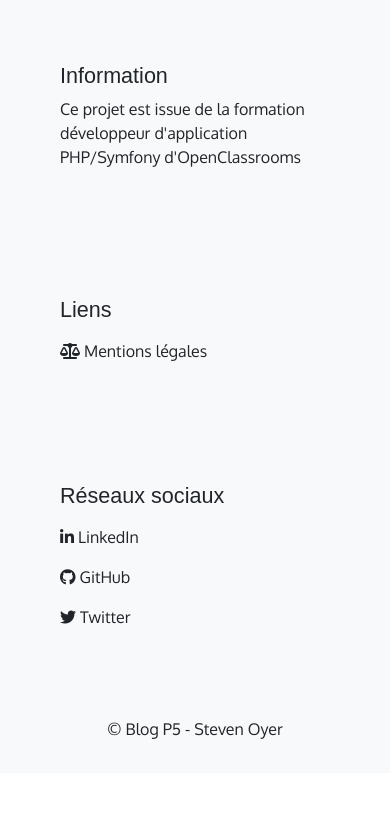
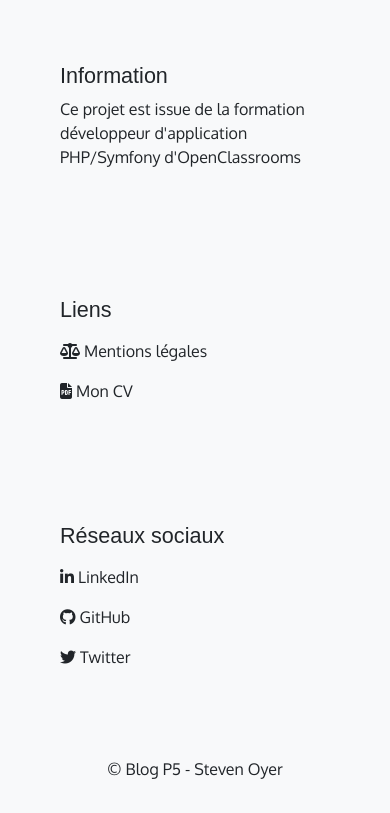
Before and after one commit to stevenoyer/P5-Blog-Openclassrooms, a PHP site: page /articles in a window 390 px wide. Shown: the part 1530-2343 px from the top of the page. Before the commit the page ends 2269 px from the top, so only its background shows below. Run offline with PHP 8.4, Linux system fonts and the light colour scheme; data comes from the database, SQL or seed files in the repository; some web fonts are replaced.

Commit message:
Addition of the CV and the article of the legal notices

```diff
--- a/views/articles/articles.html.twig
+++ b/views/articles/articles.html.twig
@@ -9,6 +9,7 @@
         <div class="articles mt-5">
             <div class="row">
                 {% for item in items %}
+                    {% if item.id != 9 %}
                         <div class="col-12 col-md-4 mb-4">
                             <div class="card h-100">
                                 <div class="card-header">
@@ -23,6 +24,7 @@
                                 </div>
                             </div>
                         </div>
+                    {% endif %}
                 {% endfor %}
             </div>
         </div>
--- a/views/layouts/footer.html.twig
+++ b/views/layouts/footer.html.twig
@@ -13,7 +13,10 @@
                     <h4>Liens</h4>
                     <ul class="navbar-nav">
                         <li class="nav-item">
-                            <a class="nav-link" href="{{ baseurl }}/mentions-legales"><i class="fa-solid fa-scale-balanced"></i> Mentions légales</a>
+                            <a class="nav-link" href="{{ baseurl }}/article/9-mentions-legales"><i class="fa-solid fa-scale-balanced"></i> Mentions légales</a>
+                        </li>
+                        <li class="nav-item">
+                            <a class="nav-link" target="_blank" href="{{ baseurl }}/pdf/cv_steven_oyer_2022_old.pdf"><i class="fa-solid fa-file-pdf"></i> Mon CV</a>
                         </li>
                         {% if session.is_admin == 1 %}
                         <li class="nav-item">
```
Also changed, not shown: views/articles/article.html.twig (+4 -4 lines), 1 other file. Lines whose indentation alone changed are shown as unchanged.
